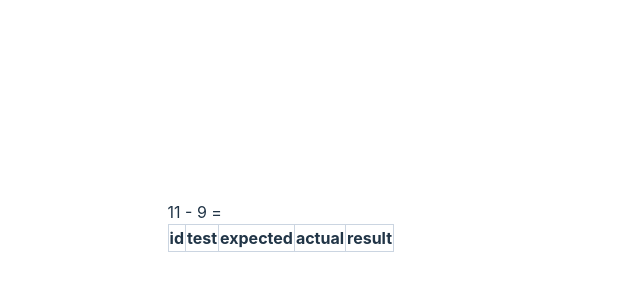
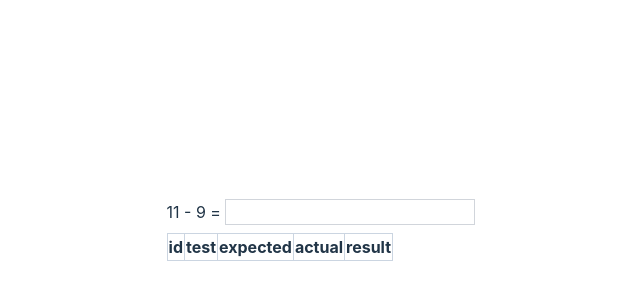
Before and after one commit to khanhcongle/solo-calc, a Svelte app: page / in a window 1280 px wide. Shown: the part 174-474 px from the top of the page, without its empty margins (319-959 px from the left). Built offline with nearby package versions, Linux system fonts and the light colour scheme.

Commit message:
1 file modified

```diff
--- a/src/App.svelte
+++ b/src/App.svelte
@@ -21,8 +21,10 @@
 <main>
   <div class="card">
     <form on:submit|preventDefault={onSubmit}>
-      <label for="answer">{currentTest.test} = </label>
-      <input id="answer" name="answer">
+      <div class="pt-2 pb-2">
+        <label for="answer">{currentTest.test} = </label>
+        <input id="answer" name="answer" class="border border-gray-300">
+      </div>
       <TestResults {results} />
     </form>
   </div>
```
